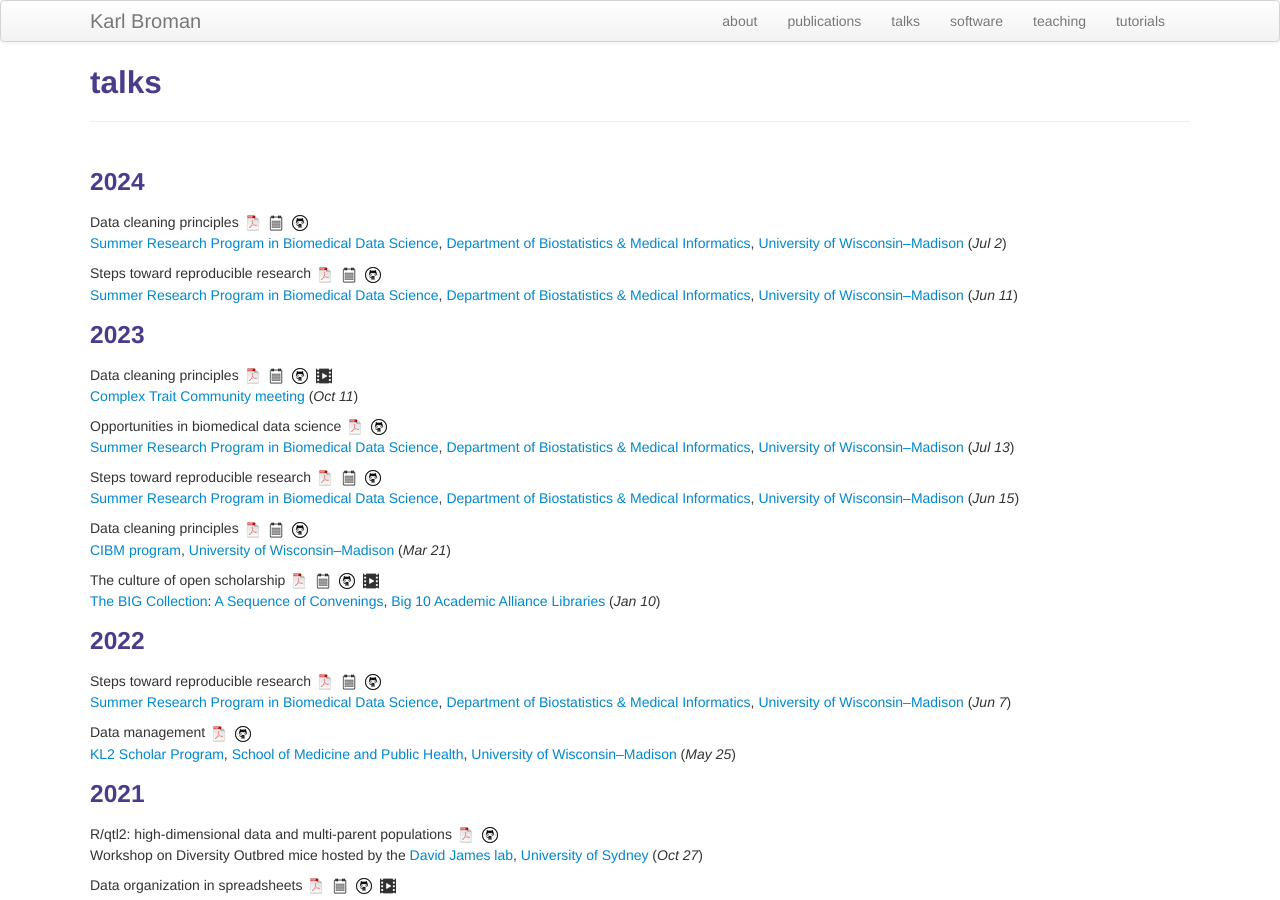
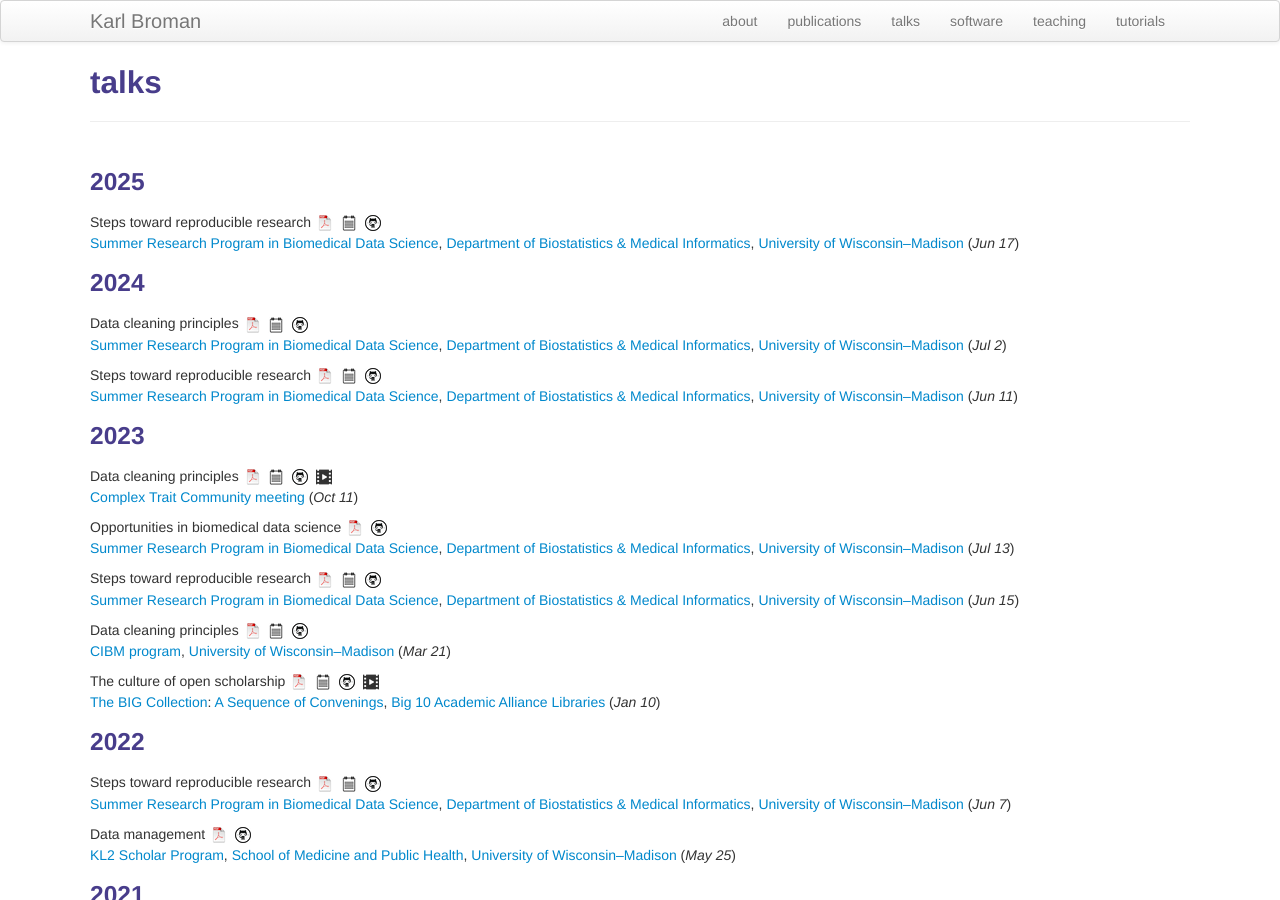
Before and after one commit to kbroman/kbroman.github.io, a Jekyll site: the page built from talks.md, in a window 1280 px wide and 900 px high. Built offline with Jekyll 4.4.1, drawn with Linux system fonts in a browser that asks for light colours.

Commit message:
talks.md: talk on repro research to summer students

```diff
--- a/talks.md
+++ b/talks.md
@@ -3,6 +3,17 @@
 title: talks
 description: Karl Broman's talks
 ---
+
+### 2025
+
+Steps toward reproducible research
+[![pdf](icons16/pdf-icon.png)](https://www.biostat.wisc.edu/~kbroman/presentations/steps2rr.pdf)
+[![pdf w/notes](icons16/notes-icon.png)](https://www.biostat.wisc.edu/~kbroman/presentations/steps2rr_withnotes.pdf)
+[![github](icons16/github-icon.png)](https://github.com/kbroman/Talk_ReproRes)<br/>
+[Summer Research Program in Biomedical Data Science](https://biostat.wiscweb.wisc.edu/education/summer/),
+[Department of Biostatistics & Medical Informatics](https://www.biostat.wisc.edu),
+[University of Wisconsin&ndash;Madison](https://www.wisc.edu) (_Jun 17_)
+
 
 ### 2024
 
```
